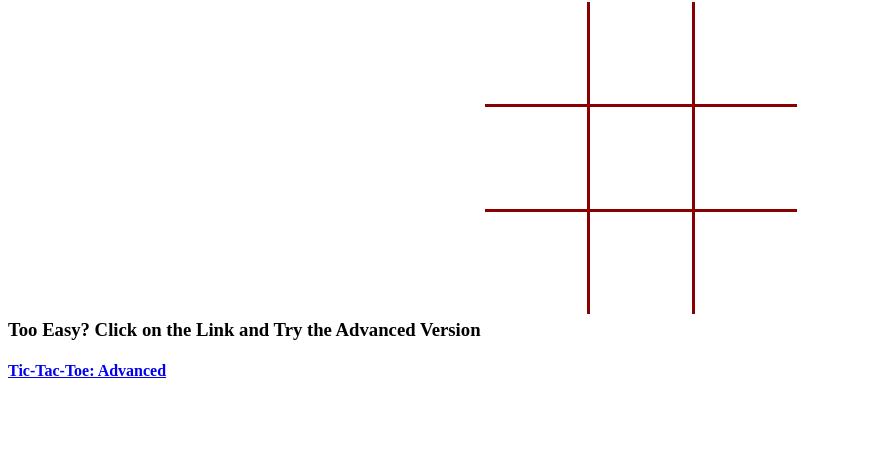
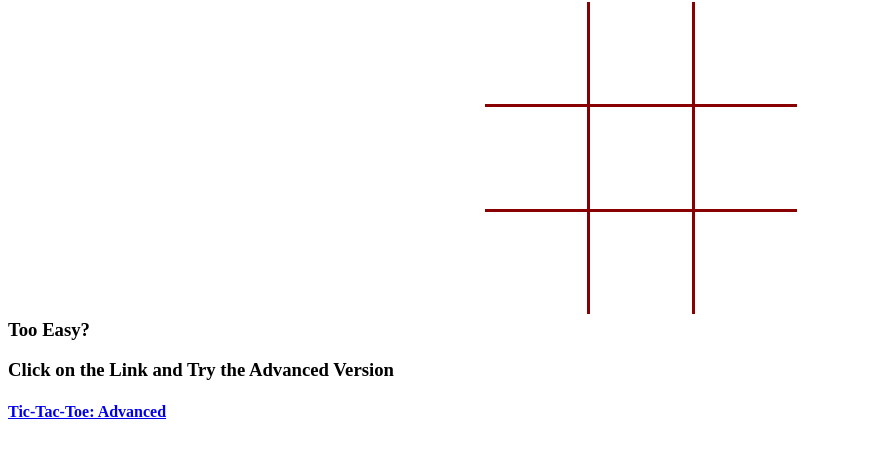
Before and after one commit to ark229/tic-tac-toe, a plain HTML site: page index.html in a window 1280 px wide. Shown: the part 68-526 px from the top of the page, without its empty margins (0-869 px from the left). Drawn offline with Linux system fonts and the light colour scheme.

Commit message:
Update index.html

```diff
--- a/index.html
+++ b/index.html
@@ -48,7 +48,8 @@
      <br></br>
 
      <div>
-        <h3>Too Easy? Click on the Link and Try the Advanced Version</h3>
+        <h3>Too Easy?</h3>
+        <h3>Click on the Link and Try the Advanced Version</h3>
         <a href="https://ark229.github.io/tictactoe-advanced/" target="_blank"><h4>Tic-Tac-Toe: Advanced</h4></a>
     </div>
 
```
